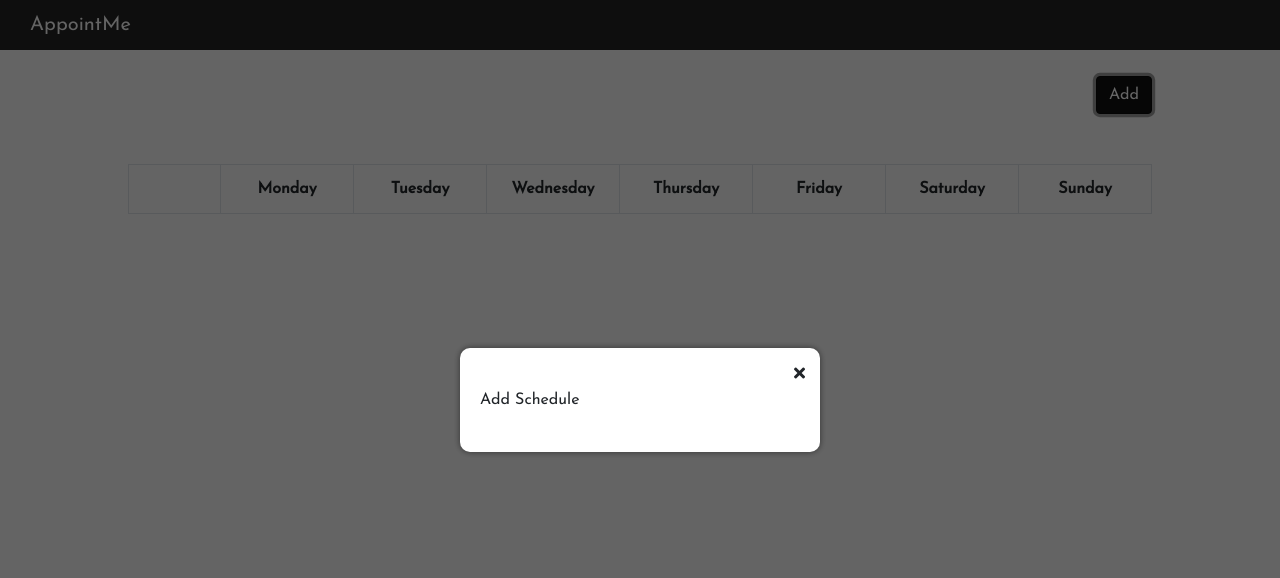
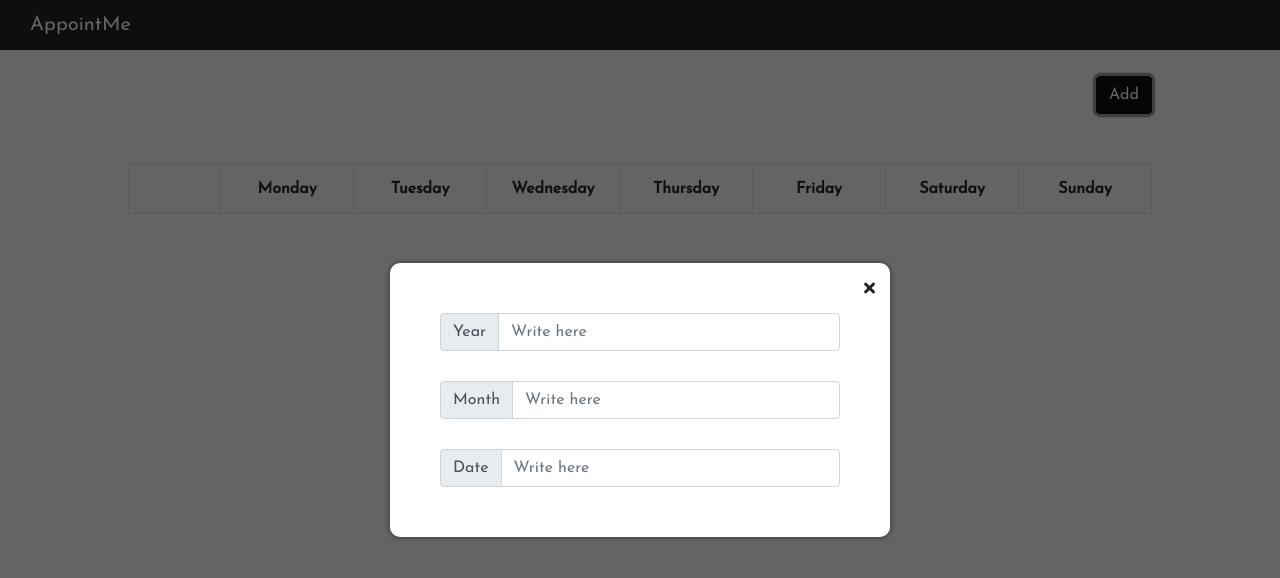
Before and after one commit to rulyox/AppointMe-Front, a React (Create React App) app: page /1 in a window 1280 px wide. Both pictures are taken after a click on the button "Add". Shown: the top 578 px of the page. Built offline with nearby package versions, Linux system fonts and the light colour scheme; no server answers.

Commit message:
Added add modal component

```diff
--- a/src/components/App.js
+++ b/src/components/App.js
@@ -7,7 +7,7 @@ const App = () => {
     return (
         <div>
             <Route exact path='/' component={Home} />
-            <Route exact path='/:id' component={Calendar} />
+            <Route exact path='/:userId' component={Calendar} />
         </div>
     );
 };
--- a/src/components/modal/Modal.css
+++ b/src/components/modal/Modal.css
@@ -1,4 +1,17 @@
-#ModalWrapper {
+#modal__overlay {
+    box-sizing: border-box;
+
+    position: fixed;
+    top: 0;
+    left: 0;
+    bottom: 0;
+    right: 0;
+    z-index: 999;
+
+    background-color: rgba(0, 0, 0, 0.6);
+}
+
+#modal__wrapper {
     box-sizing: border-box;
 
     position: fixed;
@@ -11,31 +24,17 @@
     overflow: auto;
 }
 
-#ModalOverlay {
-    box-sizing: border-box;
-
-    position: fixed;
-    top: 0;
-    left: 0;
-    bottom: 0;
-    right: 0;
-    z-index: 999;
-
-    background-color: rgba(0, 0, 0, 0.6);
-}
-
-#ModalInner {
+#modal__inner {
     box-sizing: border-box;
 
     position: relative;
     top: 50%;
     transform: translateY(-50%);
 
-    width: 360px;
-    max-width: 480px;
+    width: 500px;
 
     margin: 0 auto;
-    padding: 40px 20px;
+    padding: 50px;
 
     box-shadow: 0 0 6px 0 rgba(0, 0, 0, 0.5);
     background-color: #fff;
@@ -43,7 +42,7 @@
     outline: none;
 }
 
-#ModalClose {
+#modal__close {
     position: absolute;
     top: 10px;
     right: 10px;
--- a/src/components/modal/Modal.js
+++ b/src/components/modal/Modal.js
@@ -24,11 +24,11 @@ const Modal = ({ visible, close, children }) => {
 
     return (
         <Portal elementId="modal-root">
-            <div id="ModalOverlay" style={{'display': visible?'block':'none'}} />
-            <div id="ModalWrapper" tabIndex="-1" onClick={onMaskClick} style={{'display': visible?'block':'none'}}>
-                <div id="ModalInner" tabIndex="0">
+            <div id="modal__overlay" style={{'display': visible?'block':'none'}} />
+            <div id="modal__wrapper" tabIndex="-1" onClick={onMaskClick} style={{'display': visible?'block':'none'}}>
+                <div id="modal__inner" tabIndex="0">
 
-                    <div id="ModalClose" onClick={close}>
+                    <div id="modal__close" onClick={close}>
                         <i className="fas fa-times" />
                     </div>
 
--- /dev/null
+++ b/src/components/modal/add/AddModal.css
@@ -0,0 +1,3 @@
+.add-modal__time-input {
+    margin-bottom: 30px;
+}
--- /dev/null
+++ b/src/components/modal/add/AddModal.js
@@ -0,0 +1,36 @@
+import React from 'react';
+import './AddModal.css';
+
+const AddModal = ({ userId }) => {
+    return (
+        <div>
+
+            <div className="input-group flex-nowrap add-modal__time-input">
+                <div className="input-group-prepend">
+                    <span className="input-group-text">Year</span>
+                </div>
+                <input type="text" className="form-control" placeholder="Write here"
+                       aria-label="Username" aria-describedby="addon-wrapping" />
+            </div>
+
+            <div className="input-group flex-nowrap add-modal__time-input">
+                <div className="input-group-prepend">
+                    <span className="input-group-text">Month</span>
+                </div>
+                <input type="text" className="form-control" placeholder="Write here"
+                       aria-label="Username" aria-describedby="addon-wrapping" />
+            </div>
+
+            <div className="input-group flex-nowrap">
+                <div className="input-group-prepend">
+                    <span className="input-group-text">Date</span>
+                </div>
+                <input type="text" className="form-control" placeholder="Write here"
+                       aria-label="Username" aria-describedby="addon-wrapping" />
+            </div>
+
+        </div>
+    );
+};
+
+export default AddModal;
--- a/src/components/pages/calendar/Calendar.js
+++ b/src/components/pages/calendar/Calendar.js
@@ -2,6 +2,7 @@ import React, { useState, useEffect } from 'react';
 import './Calendar.css';
 import Header from '../../header/Header';
 import Modal from '../../modal/Modal';
+import AddModal from '../../modal/add/AddModal';
 import requests from '../../../requests';
 
 const CalendarTable = (props) => {
@@ -65,16 +66,16 @@ const CalendarTable = (props) => {
 
 };
 
-const Calendar = ({match}) => {
+const Calendar = ({ match }) => {
 
-    const id = match.params.id;
+    const userId = match.params.userId;
     const [userData, setUserData] = useState({});
     const [appointments, setAppointments] = useState({});
     const [showAddModal, setShowAddModal] = useState(false);
 
     useEffect(() => {
 
-        requests.user.getData(id)
+        requests.user.getData(userId)
             .then((result) => setUserData(result))
             .catch((error) => console.log(error));
 
@@ -83,7 +84,7 @@ const Calendar = ({match}) => {
 
     useEffect(() => {
 
-        requests.appointment.get(id, '20200820')
+        requests.appointment.get(userId, '20200820')
             .then((result) => setAppointments(result))
             .catch((error) => console.log(error));
 
@@ -110,7 +111,7 @@ const Calendar = ({match}) => {
 
             <Modal visible={showAddModal}
                    close={() => setShowAddModal(false)}>
-                <span>Add Schedule</span>
+                <AddModal userId={userId} />
             </Modal>
 
         </div>
--- a/src/components/pages/home/Home.js
+++ b/src/components/pages/home/Home.js
@@ -4,7 +4,7 @@ import './Home.css';
 
 const Home = () => {
 
-    const [id, setId] = useState('');
+    const [userId, setUserId] = useState('');
 
     return (
         <div className="Home">
@@ -19,10 +19,10 @@ const Home = () => {
 
                 <div className="home__id-input">
                     <input className="form-control" id="inputId" type="text" placeholder="Enter user ID"
-                           onChange={(e) => setId(e.target.value)} />
+                           onChange={(e) => setUserId(e.target.value)} />
                 </div>
 
-                <Link to={`/${id}`}>
+                <Link to={`/${userId}`}>
                     <button type="button" className="btn btn-primary">Search</button>
                 </Link>
 
```
